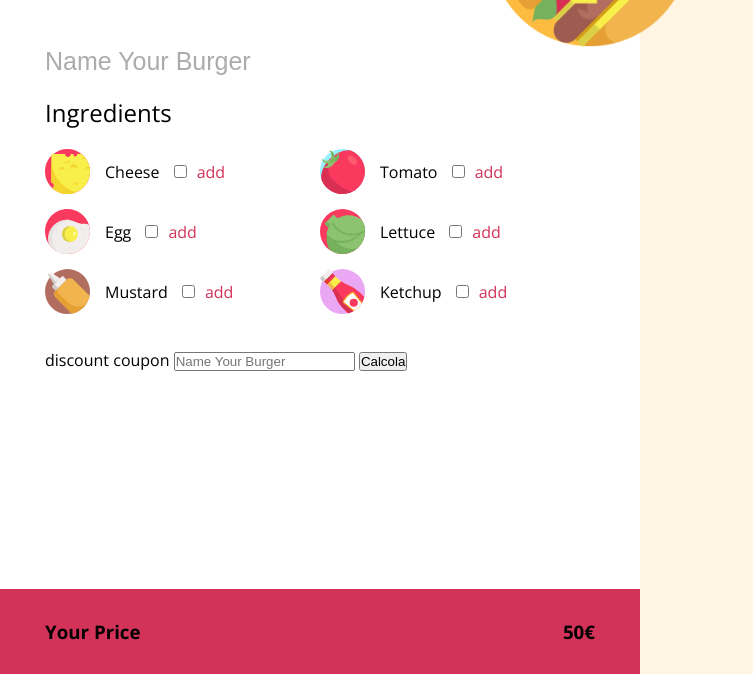
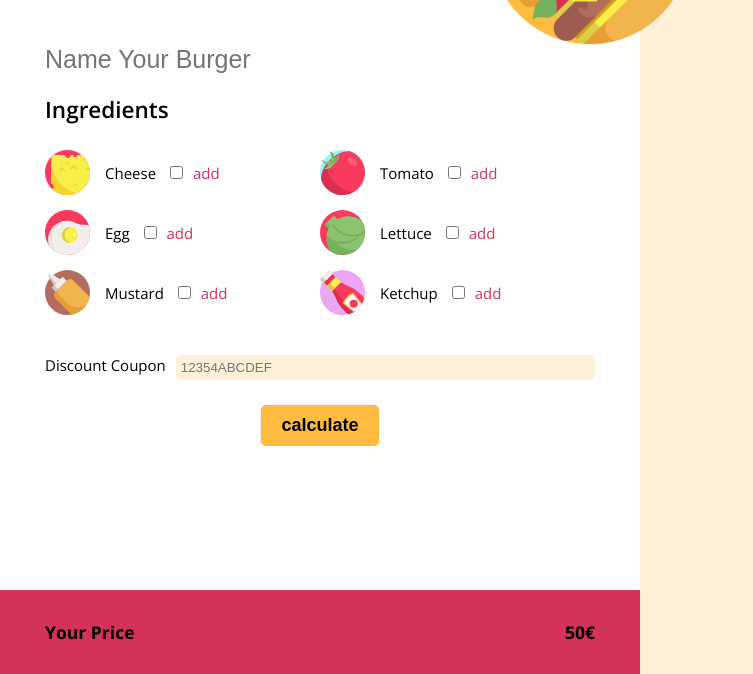
Before and after one commit to C-Bertotti/js-burger, a plain HTML site: page index.html in a window 1280 px wide. Shown: the part 126-800 px from the top of the page, without its empty margins (0-753 px from the left). Drawn offline with nearby package versions, Linux system fonts and the light colour scheme.

Commit message:
coupon style

```diff
--- a/css/style.css
+++ b/css/style.css
@@ -6,8 +6,9 @@
 
 /* mix */
 body {
-    background-color: #fff5e2;
+    background-color: rgba(253, 187, 64, .2);
     font-family: 'Open Sans', sans-serif;
+    font-size: 15px;
 }
 
 .wrapper {
@@ -20,8 +21,15 @@ body {
 .wrapper > * {
     padding: 30px 45px;
 }
+
+.bg__primary {
+    background-color: #fdbb40;
+}
+.bg__secondary {
+    background-color: #d33359;
+}
+
 /* /mix */
-
 
 /* typo */
 h1 {
@@ -30,15 +38,23 @@ h1 {
     font-weight: 700;
 }
 h2 {
-    font-weight: 400;
+    font-weight: 600;
+}
+/* typo */
+
+/* input/btn */
+.input--noborder {
+    border: none;
 }
 
-/* typo */
-
+input:focus,
+button:focus {
+    outline: none;
+}
+/* /input */
 
 /* header */
 header {
-    background-color: #fdbb40;
     position: relative;
 }
 
@@ -56,22 +72,15 @@ main {
     flex-grow: 1;
 }
 
-.input__text {
-    border: none;
+.burgerName__input {
     font-size: 25px;
     margin: 20px 0;
 }
-.input__text::placeholder {
-    font-weight: 300;
-    opacity: .6;
-}
-.input__text:focus {
-    outline: none;
-}
 
-.ingredients__wrapper {
+.ingredients__wrapper,
+.coupon__wrapper {
     display: flex;
-    margin: 20px 0px;
+    margin: 25px 0px;
 }
 
 .ingredients__list {
@@ -83,9 +92,7 @@ main {
     align-items: center;
     margin-bottom: 15px;
 }
-.ingredients__list li label {
-    font-weight: 400;
-}
+
 .add {
     color: #d33359;
 }
@@ -98,13 +105,40 @@ main {
     margin: 0 10px;
 }
 
+.coupon__input {
+    flex-grow: 1;
+    margin-left: 10px;
+    background-color: rgba(253, 187, 64, .2);
+    padding: 5px;
+    border-radius: 5px;
+}
+#coupon::placeholder {
+    text-transform: uppercase;
+}
 
+#btn__calculate {
+    display: block;
+    margin: 0 auto;
+    padding: 10px 20px;
+    font-weight: 700;
+    font-size: 18px;
+    border: none;
+    border-radius: 5px;
+    transition: transform 0.1s;
+}
 
+#btn__calculate:hover {
+    transform: scale(1.05);
+}
+#btn__calculate:active {
+    transform: scale(1);
+    background-color: rgb(224, 165, 54);
+}
 /* / main */
+
 
 /* footer */
 footer {
-    background-color: #d33359;
     display: flex;
     justify-content: space-between;
 }
--- a/index.html
+++ b/index.html
@@ -16,12 +16,12 @@
 
 <body>
     <div class="wrapper">
-        <header>
+        <header class="bg__primary">
             <h1>create your burger</h1>
             <img src="img/burger-top.png" alt="">
         </header>
         <main>
-            <input type="text" id="burger__name" class="input__text" placeholder="Name Your Burger">
+            <input type="text" id="burger__name" class="input--noborder burgerName__input" placeholder="Name Your Burger">
             <h2>Ingredients</h2>
             <div class="ingredients__wrapper">
                 <ul class="ingredients__list">
@@ -65,12 +65,13 @@
                     </li>
                 </ul>
             </div>
-            <label for="coupon">discount coupon
-                <input type="text" placeholder="Name Your Burger">
-            </label>
-            <button id="btn__calculate">Calcola</button>
+            <div class="coupon__wrapper">
+                <label for="#coupon" class="coupon__label">Discount Coupon</label>
+                <input type="text" id="coupon" class="coupon__input input--noborder bg__primary" placeholder="12354abcdef">
+            </div>
+            <button id="btn__calculate" class="bg__primary">calculate</button>
         </main>
-        <footer>
+        <footer class="bg__secondary">
             <h3>Your Price</h3>
             <h3><span>50</span>€</h3>
         </footer>
```
